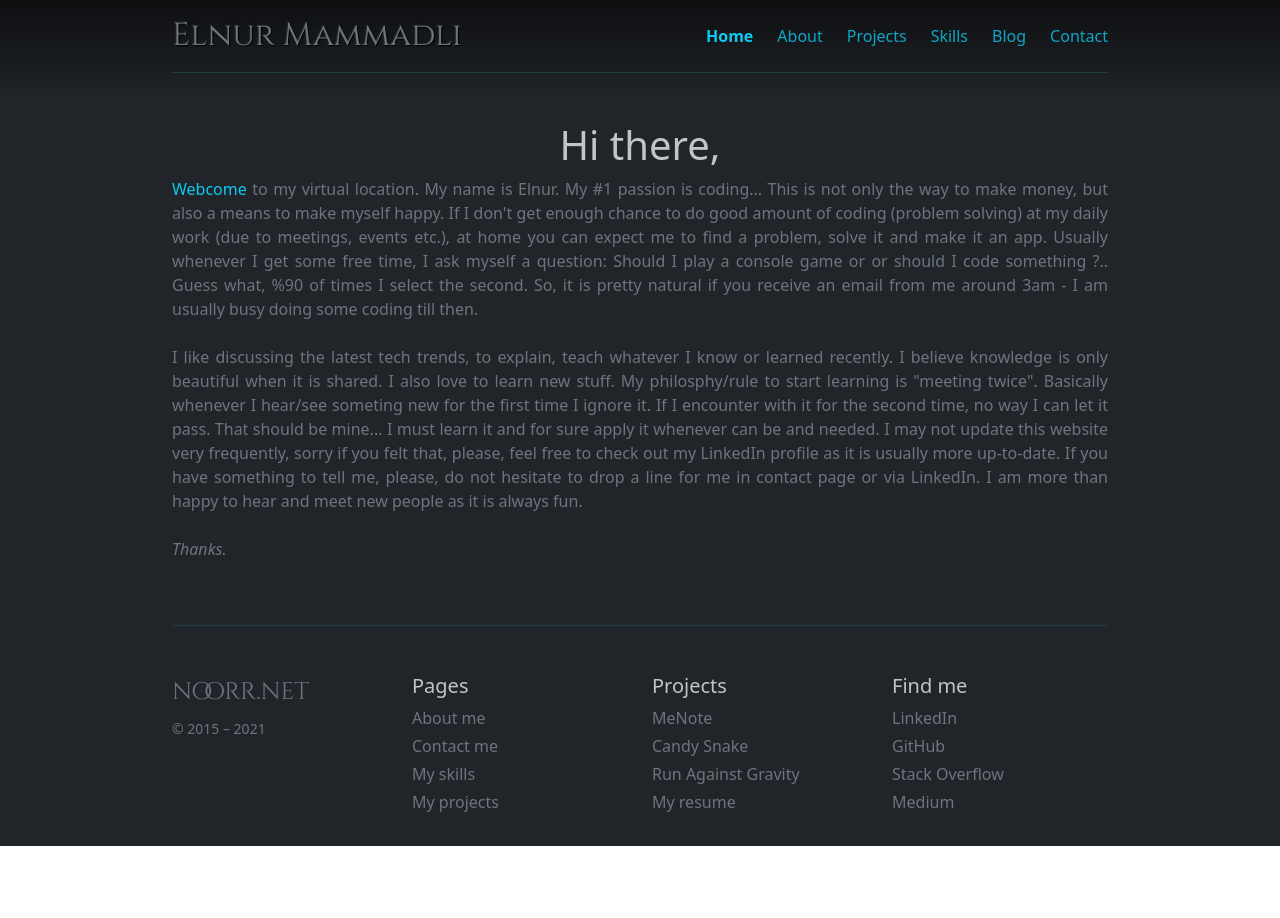
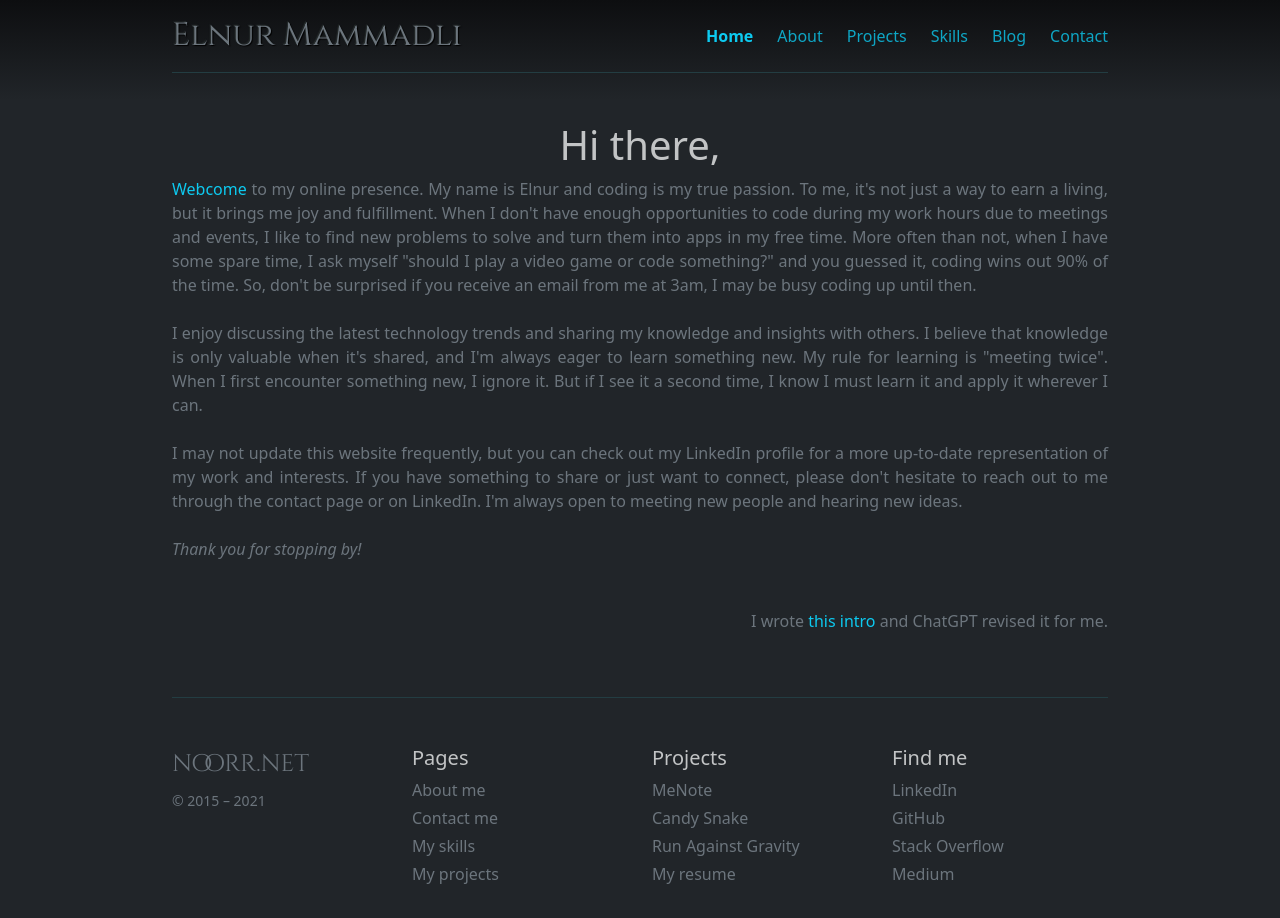
Before and after one commit to elnoor/noorr.net, a React (Create React App) app: page / in a window 1280 px wide. Before the commit the page ends 846 px from the top, so only its background shows below. Built offline with nearby package versions, Linux system fonts and the light colour scheme.

Commit message:
welcome text updated

```diff
--- a/src/pages/About/About.js
+++ b/src/pages/About/About.js
@@ -1,7 +1,7 @@
 import React from "react";
 import me_avatar from "../../assets/images/me_avatar.png";
-import { WelcomeText } from "./../Home/Home";
 import { faqs } from "./faqs";
+import WelcomeText from "./../Home/WelcomeText";
 
 export default function About() {
   return (
--- a/src/pages/Home/Home.js
+++ b/src/pages/Home/Home.js
@@ -1,6 +1,8 @@
-import React from "react";
+import React, { useState } from "react";
+import WelcomeText from "./WelcomeText";
 
 export default function Home() {
+  const [showRevisedText, setShowRevisedText] = useState(true);
   return (
     <div className="text-justified">
       <h1 className="text-center text-light text-opacity-75">Hi there,</h1>
@@ -11,43 +13,52 @@ export default function Home() {
           target="_blank"
           rel="noreferrer"
         >
-          Webcome
-        </a>{" "}
-        to my virtual location. <WelcomeText />
+          Webcome&nbsp;
+        </a>
+        to my online presence.&nbsp;
+        <WelcomeText showRevisedText={showRevisedText} />
+        <br />
+        <br />
+        <em>Thank you for stopping by!</em>
+      </p>
+
+      <p className="text-end mt-5">
+        I wrote
+        <TextOrLink
+          active={showRevisedText}
+          onClick={() => setShowRevisedText(false)}
+        >
+          this intro
+        </TextOrLink>
+        and
+        <TextOrLink
+          active={!showRevisedText}
+          onClick={() => setShowRevisedText(true)}
+        >
+          ChatGPT revised
+        </TextOrLink>
+        it for me.
       </p>
     </div>
   );
 }
 
-export function WelcomeText() {
+function TextOrLink({ children, active, onClick }) {
   return (
     <>
-      My name is Elnur. My #1 passion is coding... This is not only the way to
-      make money, but also a means to make myself happy. If I don't get enough
-      chance to do good amount of coding (problem solving) at my daily work (due
-      to meetings, events etc.), at home you can expect me to find a problem,
-      solve it and make it an app. Usually whenever I get some free time, I ask
-      myself a question: Should I play a console game or or should I code
-      something ?.. Guess what, %90 of times I select the second. So, it is
-      pretty natural if you receive an email from me around 3am - I am usually
-      busy doing some coding till then.
-      <br />
-      <br />
-      I like discussing the latest tech trends, to explain, teach whatever I
-      know or learned recently. I believe knowledge is only beautiful when it is
-      shared. I also love to learn new stuff. My philosphy/rule to start
-      learning is "meeting twice". Basically whenever I hear/see someting new
-      for the first time I ignore it. If I encounter with it for the second
-      time, no way I can let it pass. That should be mine... I must learn it and
-      for sure apply it whenever can be and needed. I may not update this
-      website very frequently, sorry if you felt that, please, feel free to
-      check out my LinkedIn profile as it is usually more up-to-date. If you
-      have something to tell me, please, do not hesitate to drop a line for me
-      in contact page or via LinkedIn. I am more than happy to hear and meet new
-      people as it is always fun.
-      <br />
-      <br />
-      <em>Thanks.</em>
+      &nbsp;
+      {active ? (
+        <a
+          onClick={onClick}
+          href="##"
+          className="link-info text-decoration-none"
+        >
+          {children}
+        </a>
+      ) : (
+        children
+      )}
+      &nbsp;
     </>
   );
 }
--- /dev/null
+++ b/src/pages/Home/WelcomeText.js
@@ -0,0 +1,55 @@
+import React from "react";
+
+export default function WelcomeText({ showRevisedText = true }) {
+  return showRevisedText ? (
+    <>
+      My name is Elnur and coding is my true passion. To me, it's not just a way
+      to earn a living, but it brings me joy and fulfillment. When I don't have
+      enough opportunities to code during my work hours due to meetings and
+      events, I like to find new problems to solve and turn them into apps in my
+      free time. More often than not, when I have some spare time, I ask myself
+      "should I play a video game or code something?" and you guessed it, coding
+      wins out 90% of the time. So, don't be surprised if you receive an email
+      from me at 3am, I may be busy coding up until then.
+      <br />
+      <br />
+      I enjoy discussing the latest technology trends and sharing my knowledge
+      and insights with others. I believe that knowledge is only valuable when
+      it's shared, and I'm always eager to learn something new. My rule for
+      learning is "meeting twice". When I first encounter something new, I
+      ignore it. But if I see it a second time, I know I must learn it and apply
+      it wherever I can.
+      <br />
+      <br />I may not update this website frequently, but you can check out my
+      LinkedIn profile for a more up-to-date representation of my work and
+      interests. If you have something to share or just want to connect, please
+      don't hesitate to reach out to me through the contact page or on LinkedIn.
+      I'm always open to meeting new people and hearing new ideas.
+    </>
+  ) : (
+    <>
+      My name is Elnur. My #1 passion is coding... This is not only the way to
+      make money, but also a means to make myself happy. If I don't get enough
+      chance to do good amount of coding (problem solving) at my daily work (due
+      to meetings, events etc.), at home you can expect me to find a problem,
+      solve it and make it an app. Usually whenever I get some free time, I ask
+      myself a question: Should I play a console game or or should I code
+      something ?.. Guess what, %90 of times I select the second. So, it is
+      pretty natural if you receive an email from me around 3am - I am usually
+      busy doing some coding till then.
+      <br />
+      <br />I like discussing the latest tech trends, to explain, teach whatever
+      I know or learned recently. I believe knowledge is only beautiful when it
+      is shared. I also love to learn new stuff. My philosphy/rule to start
+      learning is "meeting twice". Basically whenever I hear/see someting new
+      for the first time I ignore it. If I encounter with it for the second
+      time, no way I can let it pass. That should be mine... I must learn it and
+      for sure apply it whenever can be and needed. I may not update this
+      website very frequently, sorry if you felt that, please, feel free to
+      check out my LinkedIn profile as it is usually more up-to-date. If you
+      have something to tell me, please, do not hesitate to drop a line for me
+      in contact page or via LinkedIn. I am more than happy to hear and meet new
+      people as it is always fun.
+    </>
+  );
+}
```
